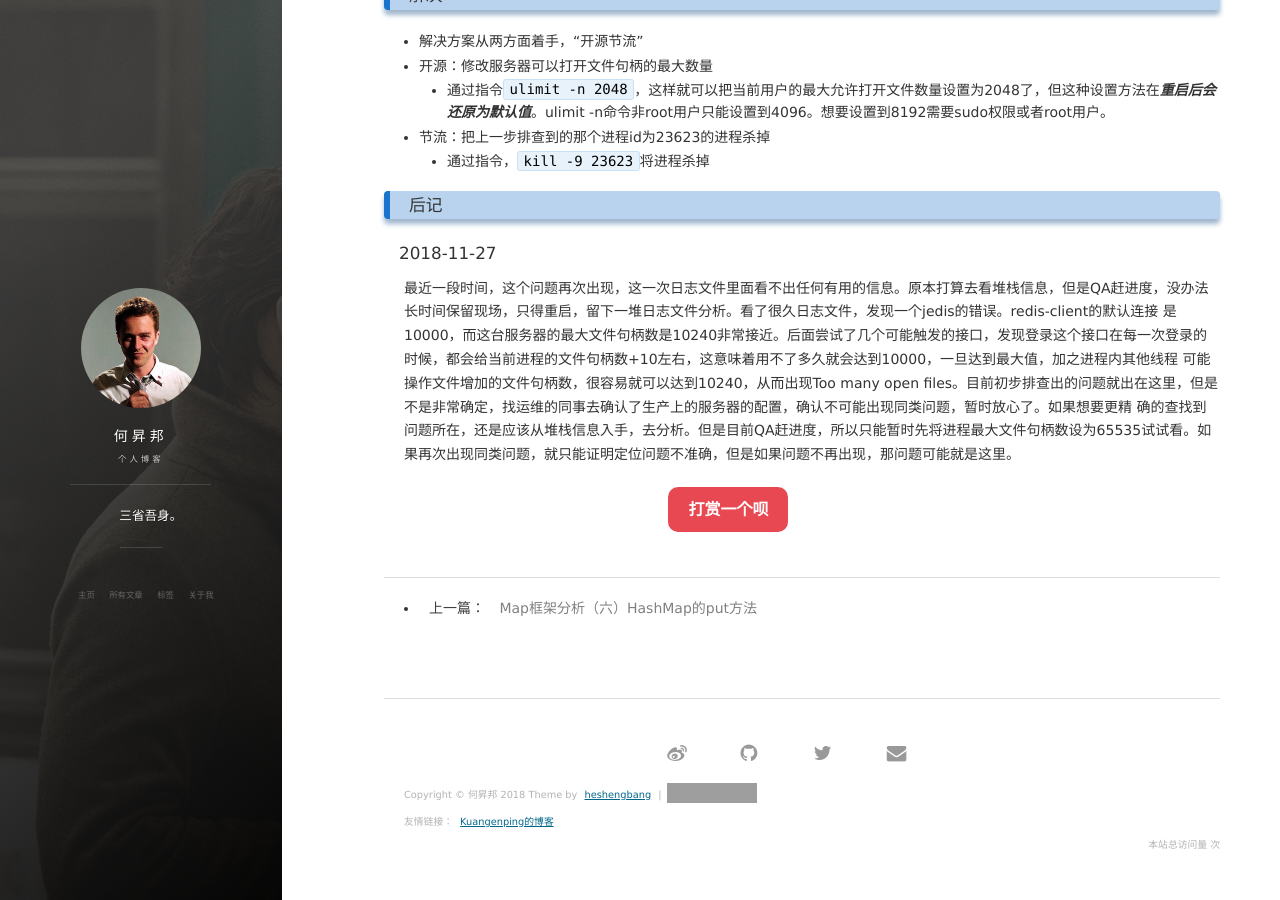
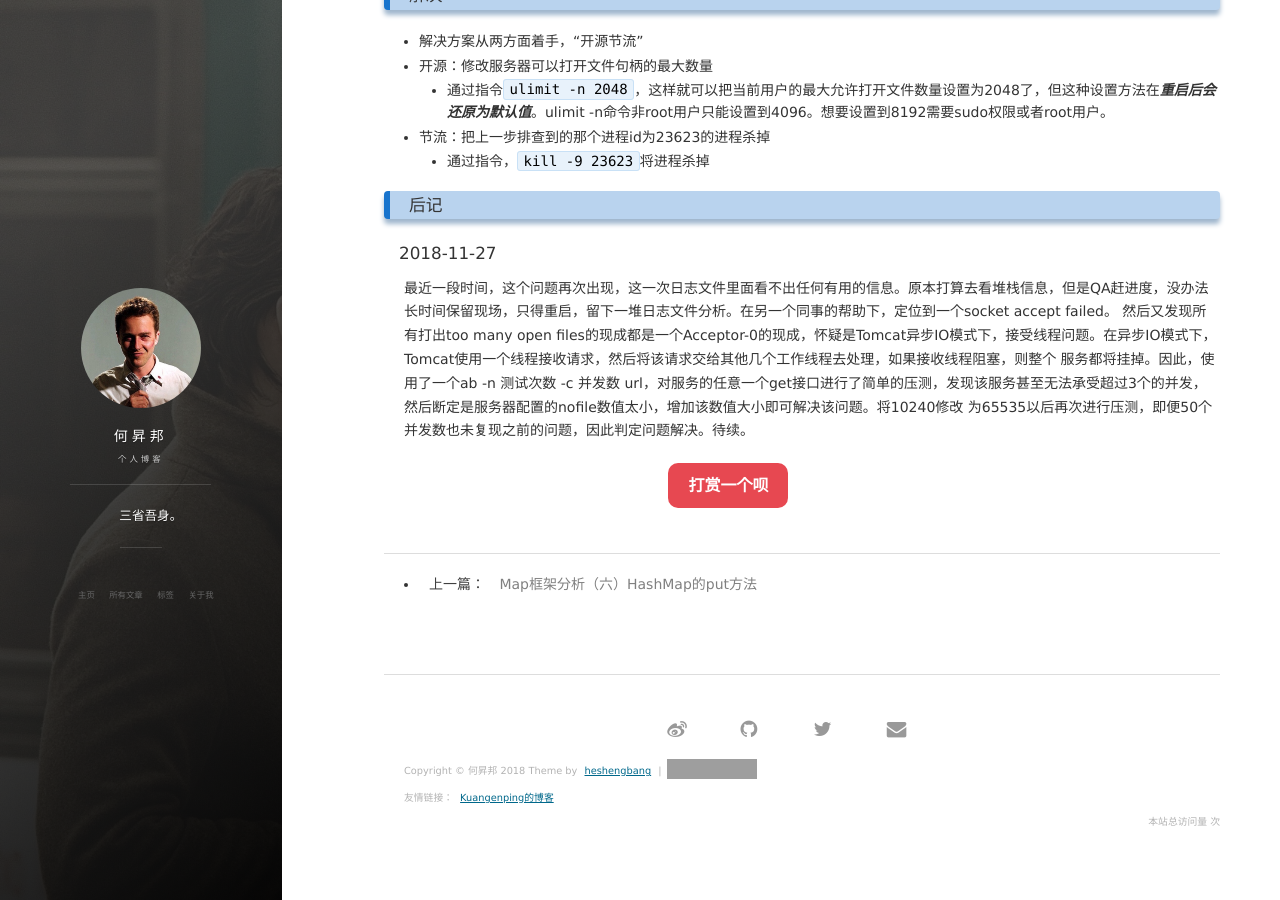
Before and after one commit to heshengbang/heshengbang.github.io, a Jekyll site: the page built from _posts/2018-9-6-运维问题too many open files.md, in a window 1280 px wide and 900 px high, scrolled down 949 px. Built offline with Jekyll 4.4.1, drawn with Linux system fonts in a browser that asks for light colours; nearby versions of some CDN libraries; comment, search, counter and statistics services are not loaded; grey boxes are pictures that could not be loaded.

Commit message:
新增一个异常case

```diff
--- a/_posts/2018-9-6-运维问题too many open files.md
+++ b/_posts/2018-9-6-运维问题too many open files.md
@@ -47,7 +47,7 @@ tags: 运维
 
 ### 后记
 #### 2018-11-27
-最近一段时间，这个问题再次出现，这一次日志文件里面看不出任何有用的信息。原本打算去看堆栈信息，但是QA赶进度，没办法长时间保留现场，只得重启，留下一堆日志文件分析。看了很久日志文件，发现一个jedis的错误。redis-client的默认连接
-是10000，而这台服务器的最大文件句柄数是10240非常接近。后面尝试了几个可能触发的接口，发现登录这个接口在每一次登录的时候，都会给当前进程的文件句柄数+10左右，这意味着用不了多久就会达到10000，一旦达到最大值，加之进程内其他线程
-可能操作文件增加的文件句柄数，很容易就可以达到10240，从而出现Too many open files。目前初步排查出的问题就出在这里，但是不是非常确定，找运维的同事去确认了生产上的服务器的配置，确认不可能出现同类问题，暂时放心了。如果想要更精
-确的查找到问题所在，还是应该从堆栈信息入手，去分析。但是目前QA赶进度，所以只能暂时先将进程最大文件句柄数设为65535试试看。如果再次出现同类问题，就只能证明定位问题不准确，但是如果问题不再出现，那问题可能就是这里。
+最近一段时间，这个问题再次出现，这一次日志文件里面看不出任何有用的信息。原本打算去看堆栈信息，但是QA赶进度，没办法长时间保留现场，只得重启，留下一堆日志文件分析。在另一个同事的帮助下，定位到一个socket accept failed。
+然后又发现所有打出too many open files的现成都是一个Acceptor-0的现成，怀疑是Tomcat异步IO模式下，接受线程问题。在异步IO模式下，Tomcat使用一个线程接收请求，然后将该请求交给其他几个工作线程去处理，如果接收线程阻塞，则整个
+服务都将挂掉。因此，使用了一个ab -n 测试次数 -c 并发数 url，对服务的任意一个get接口进行了简单的压测，发现该服务甚至无法承受超过3个的并发，然后断定是服务器配置的nofile数值太小，增加该数值大小即可解决该问题。将10240修改
+为65535以后再次进行压测，即便50个并发数也未复现之前的问题，因此判定问题解决。待续。
```
